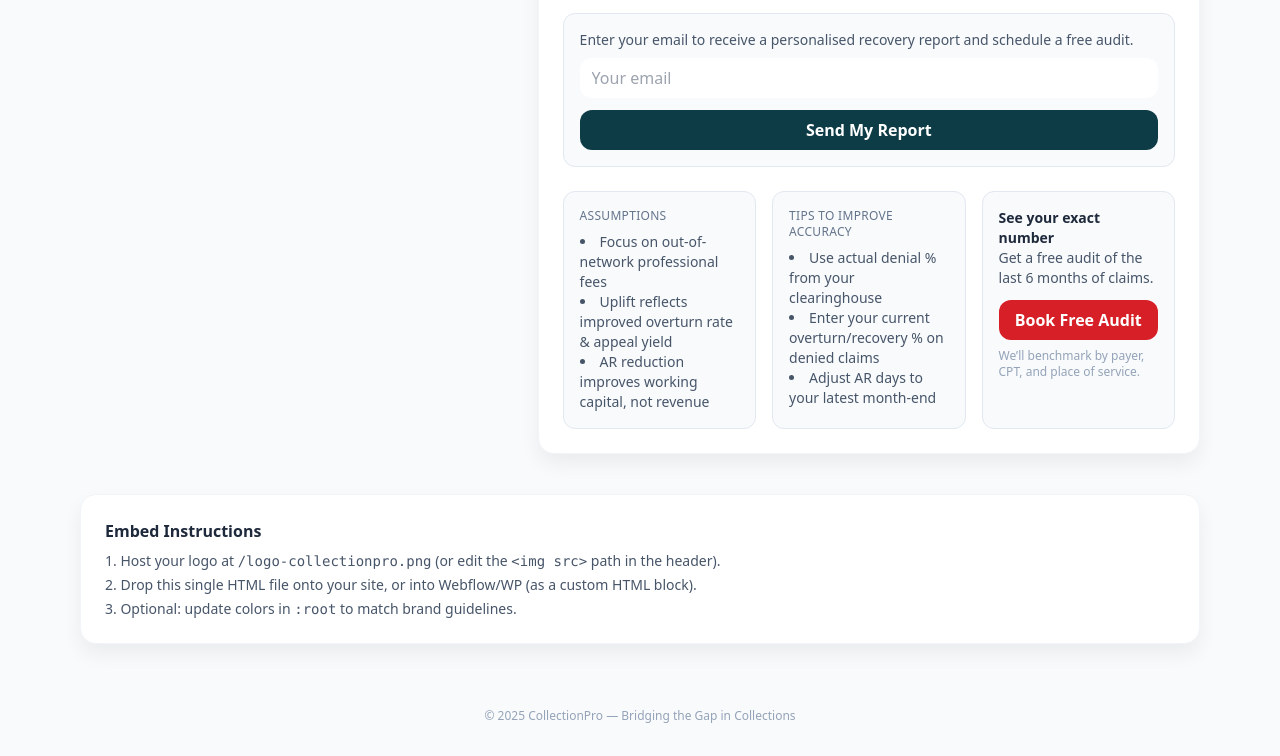
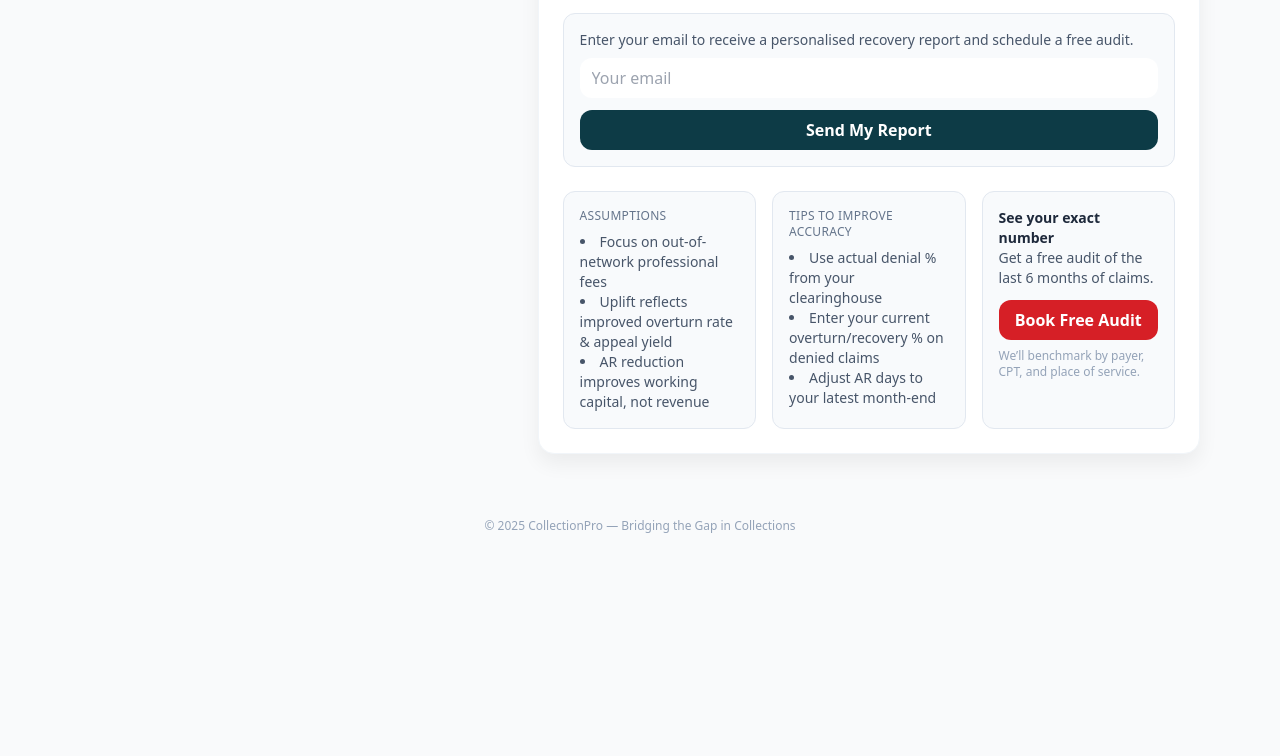
Before and after one commit to Robertcpro/collectionpro1, a plain HTML site: page Calculator.html in a window 1280 px wide. Shown: the part 873-1629 px from the top of the page. After the commit the page ends 1439 px from the top, so only its background shows below. Drawn offline with nearby package versions, Linux system fonts and the light colour scheme.

Commit message:
Calculator.html

```diff
--- a/Calculator.html
+++ b/Calculator.html
@@ -149,18 +149,6 @@
         </div>
       </div>
     </section>
-
-    <!-- Share/Embed -->
-    <section class="mt-10">
-      <div class="bg-white rounded-2xl p-6 shadow-soft border border-slate-100">
-        <h3 class="text-base font-semibold">Embed Instructions</h3>
-        <ol class="mt-2 text-sm text-slate-600 list-decimal list-inside space-y-1">
-          <li>Host your logo at <code>/logo-collectionpro.png</code> (or edit the <code>&lt;img src&gt;</code> path in the header).</li>
-          <li>Drop this single HTML file onto your site, or into Webflow/WP (as a custom HTML block).</li>
-          <li>Optional: update colors in <code>:root</code> to match brand guidelines.</li>
-        </ol>
-      </div>
-    </section>
   </main>
 
   <footer class="max-w-6xl mx-auto px-4 py-8 text-center text-xs text-slate-400">
```
